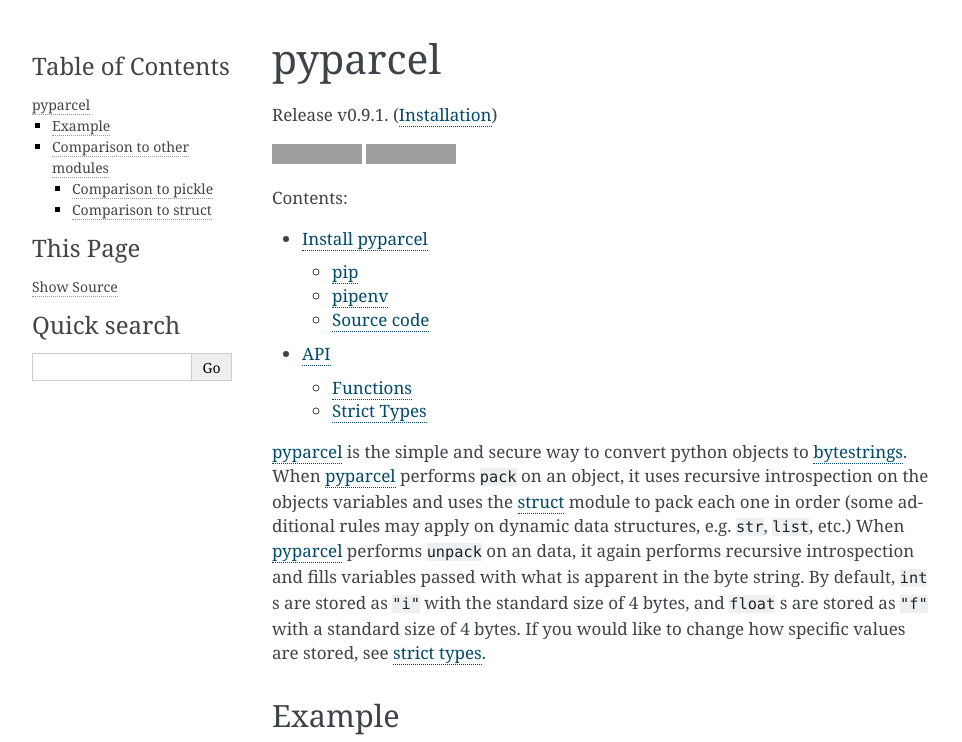
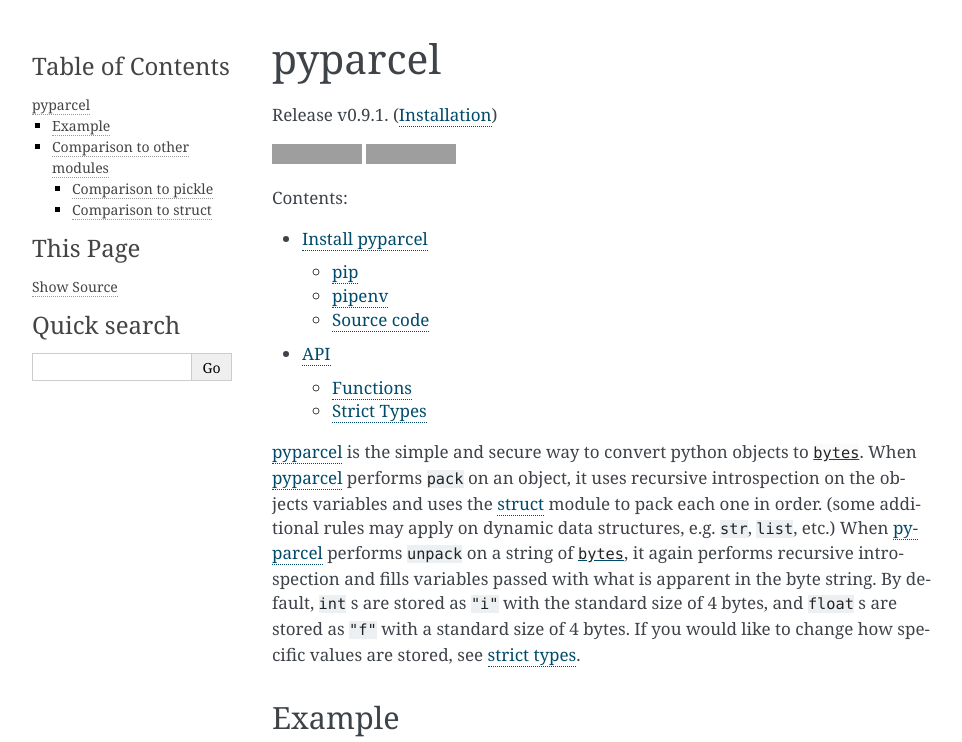
Before and after one commit to najaco/pyparcel, a Sphinx documentation site: the page built from docs/source/index.rst, in a window 1280 px wide, cut to the strip 0-742 px from the top of the page. Shown: the whole strip, without its empty margins (148-1110 px from the left). Built offline with Sphinx 7.4.7, drawn with Linux system fonts in a browser that asks for light colours; grey boxes are pictures that could not be loaded.

Commit message:
Updated Documentation for clarity

```diff
--- a/docs/source/index.rst
+++ b/docs/source/index.rst
@@ -6,6 +6,11 @@
 .. _pyparcel: ./index.html
 .. _pickle: https://docs.python.org/3/library/pickle.html
 .. _struct: https://docs.python.org/3/library/struct.html
+
+.. |bytes| raw:: html
+
+   <a href="https://docs.python.org/3/library/stdtypes.html#bytes">
+   <tt>bytes</tt></a>
 
 
 
@@ -27,9 +32,9 @@ Release v\ |version|. (:ref:`Installation <install>`)
    install.rst
    api.rst
 
-pyparcel_ is the simple and secure way to convert python objects to `bytestrings <https://docs.python.org/3/library/stdtypes.html#bytes>`_. When pyparcel_ performs ``pack`` on an object, it uses
-recursive introspection on the objects variables and uses the struct_ module to pack each one in order (some additional rules may apply on dynamic data structures, e.g. ``str``, ``list``, etc.)
-When pyparcel_ performs ``unpack`` on an data, it again performs recursive introspection and fills variables passed with what is apparent in the byte string.
+pyparcel_ is the simple and secure way to convert python objects to |bytes|. When pyparcel_ performs ``pack`` on an object, it uses
+recursive introspection on the objects variables and uses the struct_ module to pack each one in order. (some additional rules may apply on dynamic data structures, e.g. ``str``, ``list``, etc.)
+When pyparcel_ performs ``unpack`` on a string of |bytes|, it again performs recursive introspection and fills variables passed with what is apparent in the byte string.
 By default, ``int`` s are stored as ``"i"`` with the standard size of 4 bytes, and ``float`` s  are stored as ``"f"`` with a standard size of 4 bytes.
 If you would like to change how specific values are stored, see :ref:`strict types<strict_types>`.
 
```
